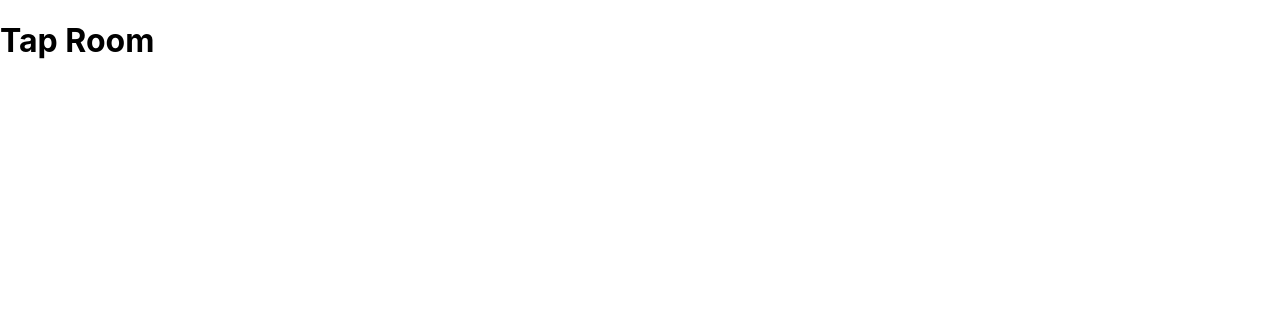
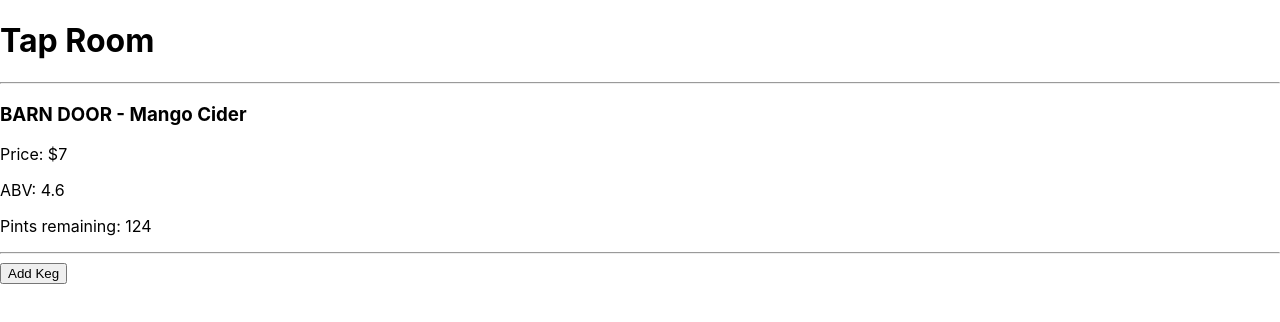
Before and after one commit to sarakane/tap-room-redux, a React (Create React App) app: page / in a window 1280 px wide. Shown: the top 322 px of the page. Built offline with nearby package versions, Linux system fonts and the light colour scheme.

Commit message:
Add Keg, KegList, and KegControl with a temporary Keg entry in masterKegList

```diff
--- a/src/components/App.js
+++ b/src/components/App.js
@@ -1,10 +1,12 @@
 import React from 'react';
 import Header from './Header';
+import KegControl from './KegControl';
 
 function App() {
   return (
     <React.Fragment>
       <Header />
+      <KegControl />
     </React.Fragment>
   );
 }
--- /dev/null
+++ b/src/components/Keg.js
@@ -0,0 +1,25 @@
+import React from 'react';
+import PropTypes from 'prop-types';
+
+function Keg(props) {
+  return (
+    <React.Fragment>
+      <h3>{props.brand} - {props.name}</h3>
+      <p>Price: ${props.price}</p>
+      <p>ABV: {props.alcoholContent}</p>
+      <p>Pints remaining: {props.pints}</p>
+      <hr />
+    </React.Fragment>
+  );
+}
+
+Keg.propTypes = {
+  name: PropTypes.string.isRequired,
+  brand: PropTypes.string.isRequired,
+  price: PropTypes.number.isRequired,
+  alcoholContent: PropTypes.number.isRequired,
+  pints: PropTypes.number,
+  id: PropTypes.string
+};
+
+export default Keg;
--- /dev/null
+++ b/src/components/KegControl.js
@@ -0,0 +1,42 @@
+import React, { Children } from 'react';
+import KegList from './KegList';
+
+class KegControl extends React.Component {
+  constructor(props) {
+    super(props);
+    this.state = {
+      masterKegList: [
+        {
+          name: "Mango Cider",
+          brand: "BARN DOOR",
+          price: 7,
+          alcoholContent: 4.6,
+          pints: 124
+        }
+      ],
+      formVisibleOnPage: false
+    };
+  }
+
+  handleClick = () => {
+    this.setState(prevState => ({
+      formVisibleOnPage: !prevState.formVisibleOnPage
+    }));
+  }
+
+  render() {
+    let currentlyVisibleState = null;
+    let buttonText = null;
+
+    currentlyVisibleState = <KegList kegList={this.state.masterKegList} />
+    buttonText = "Add Keg";
+    return (
+      <React.Fragment>
+        {currentlyVisibleState}
+        <button onClick={this.handleClick}>{buttonText}</button>
+      </React.Fragment>
+    );
+  }
+}
+
+export default KegControl;
--- /dev/null
+++ b/src/components/KegList.js
@@ -0,0 +1,27 @@
+import React from 'react';
+import Keg from './Keg';
+import PropTypes from 'prop-types';
+
+function KegList(props) {
+  return (
+    <React.Fragment>
+      <hr />
+      {props.kegList.map((keg) =>
+      <Keg
+        name={keg.name}
+        brand={keg.brand}
+        price={keg.price}
+        alcoholContent={keg.alcoholContent}
+        pints={keg.pints}
+        id={keg.id}
+        key={keg.id} />
+      )}
+    </React.Fragment>
+  );
+}
+
+KegList.propTypes = {
+  kegList: PropTypes.array
+};
+
+export default KegList;
```
